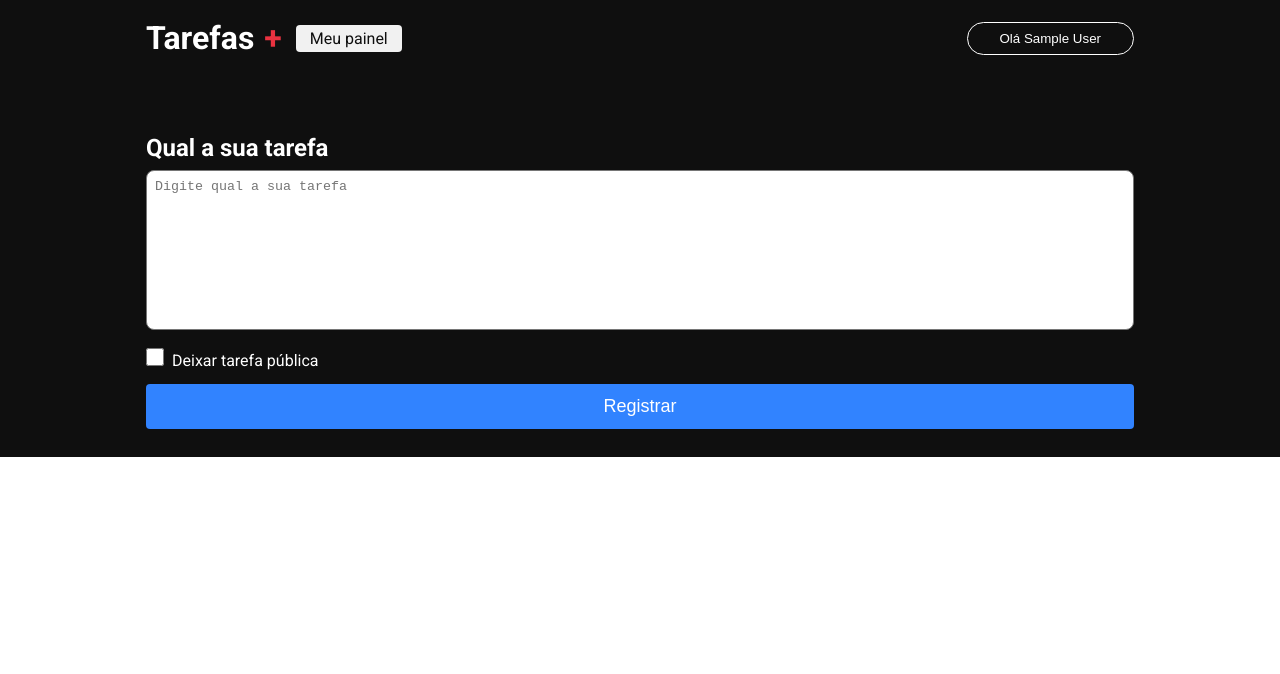
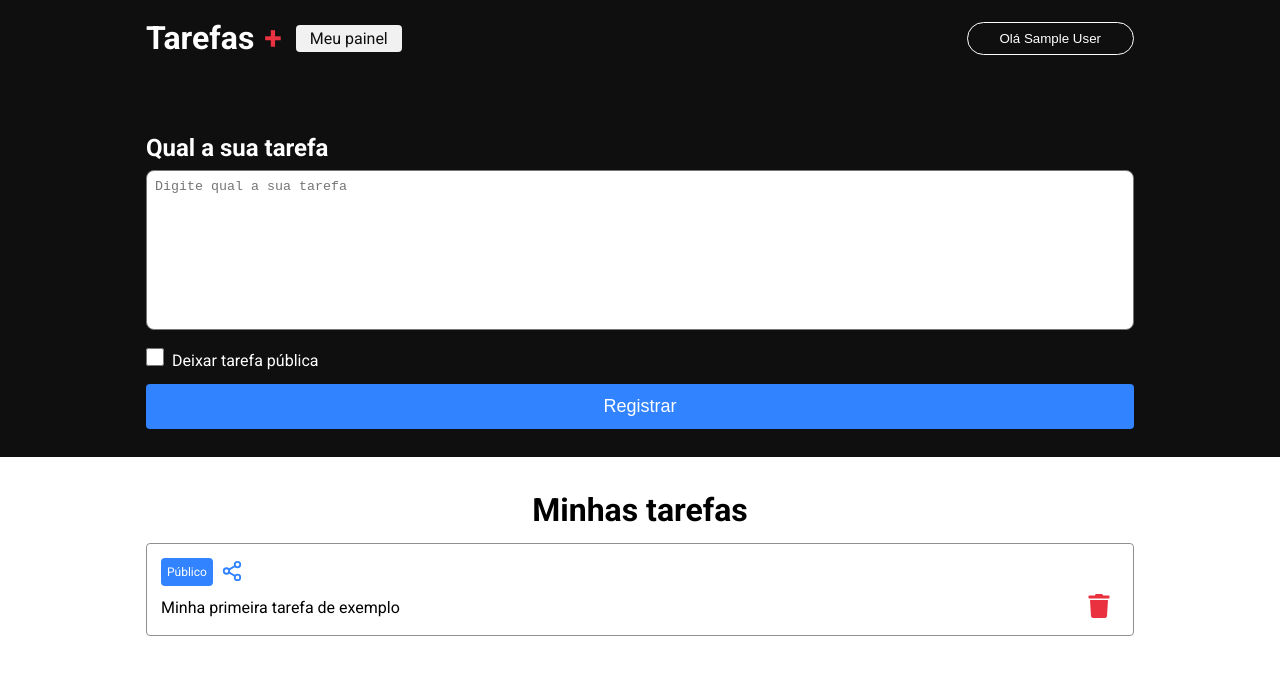
Before and after one commit to Adrianodbs/Tarefas-Next, a Next.js app: page /dashboard in a window 1280 px wide. Shown: the top 674 px of the page. Built offline with nearby package versions, Linux system fonts and the light colour scheme; no server answers; sample sign-in values are in the browser's storage.

Commit message:
Criando dashboard pt2

```diff
--- a/package.json
+++ b/package.json
@@ -16,6 +16,7 @@
     "next-auth": "^4.21.1",
     "react": "18.2.0",
     "react-dom": "18.2.0",
+    "react-icons": "^4.8.0",
     "typescript": "5.0.4"
   }
 }
--- a/src/pages/dashboard/index.tsx
+++ b/src/pages/dashboard/index.tsx
@@ -4,6 +4,9 @@
 
 import { getSession } from 'next-auth/react'
 import Textarea from '@/src/components/Textarea'
+
+import { FiShare2 } from 'react-icons/fi'
+import { FaTrash } from 'react-icons/fa'
 
 export default function Dashboard() {
   return (
@@ -28,6 +31,24 @@
             </form>
           </div>
         </section>
+        <section className={styles.taskContainer}>
+          <h1>Minhas tarefas</h1>
+
+          <article className={styles.task}>
+            <div className={styles.tagContainer}>
+              <label className={styles.tag}>Público</label>
+              <button className={styles.shareButton}>
+                <FiShare2 size={22} color="#3183ff" />
+              </button>
+            </div>
+            <div className={styles.taskContent}>
+              <p>Minha primeira tarefa de exemplo</p>
+              <button className={styles.trashButton}>
+                <FaTrash size={24} color="#ea3140" />
+              </button>
+            </div>
+          </article>
+        </section>
       </main>
     </div>
   )
--- a/src/pages/dashboard/styles.module.css
+++ b/src/pages/dashboard/styles.module.css
@@ -47,3 +47,75 @@
   padding: 12px 0;
   font-size: 18px;
 }
+
+.taskContainer{
+  margin: 34px auto 0 auto;
+  padding: 0 18px;
+  width: 100%;
+  max-width: 1024px;
+  display: flex;
+  flex-direction: column;
+}
+
+.taskContainer a{
+  text-decoration: none;
+  color: #0f0f0f;
+}
+
+.taskContainer h1{
+  text-align: center;
+  font-size: 32px;
+  margin-bottom: 14px;
+}
+
+.task{
+  margin-bottom: 14px;
+  line-height: 150%;
+  display: flex;
+  border: 1.5px solid #909090;
+  border-radius: 4px;
+  padding: 14px;
+  flex-direction: column;
+  align-items: flex-start;
+}
+
+.tagContainer{
+  display: flex;
+  align-items: center;
+  justify-content: center;
+  margin-bottom: 8px;
+}
+
+.tag{
+  background-color: #3183ff;
+  padding: 2px 6px;
+  color: #fff;
+  border-radius: 4px;
+  font-size: 12px;
+}
+
+.shareButton{
+  background-color: transparent;
+  border: 0;
+  margin: 0 8px;
+  cursor: pointer;
+}
+
+.taskContent{
+  display: flex;
+  align-items: center;
+  justify-content: space-between;
+  width: 100%;
+}
+
+.taskContent p{
+  /* Para respeitar as quebras de linha */
+  white-space: pre-wrap;
+}
+
+.trashButton{
+  cursor: pointer;
+  background: transparent;
+  border: 0;
+  margin: 0 8px;
+}
```
Also changed, not shown: 1 other file (tests, documents, lock files or other folders).
